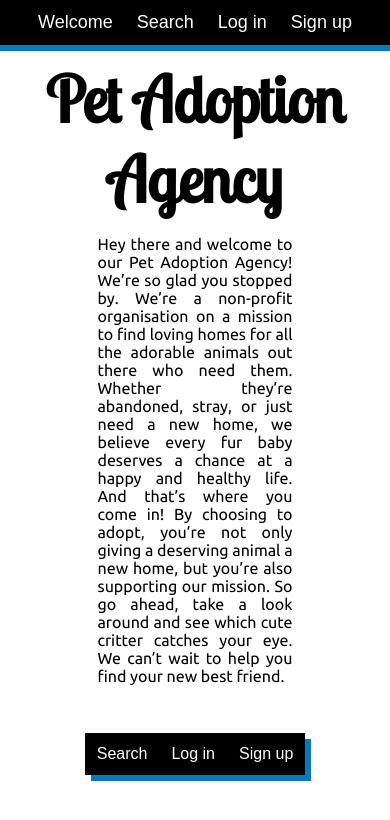
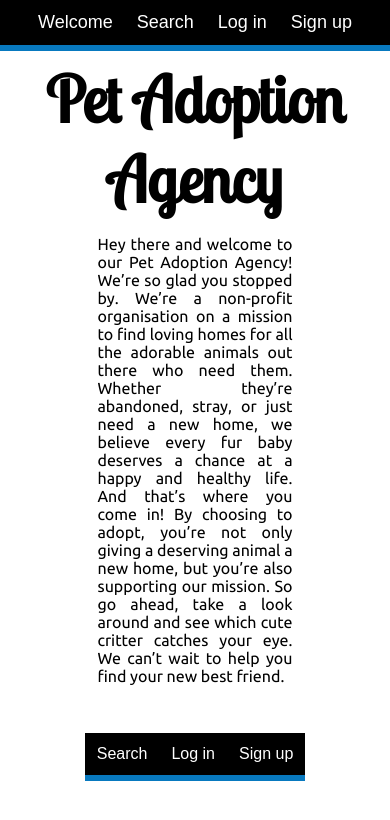
Before and after one commit to naelachkar/petAdoption-FE, a React (Create React App) app: page / in a window 390 px wide. Shown: the top 820 px of the page. Built offline with nearby package versions, Linux system fonts and the light colour scheme; no server answers.

Commit message:
Styling for mobile

```diff
--- a/src/App.css
+++ b/src/App.css
@@ -37,6 +37,7 @@
   flex-direction: column;
   align-items: center;
   max-width: 100vw;
+  padding-bottom: 3dvh;
 }
 
 h1 {
@@ -54,14 +55,17 @@ button {
   cursor: pointer;
   background-color: #000;
   color: white;
-  box-shadow: 0.375rem 0.375rem #0879bf;
+  /* box-shadow: 0.375rem 0.375rem #0879bf; */
+  border-bottom: 0.375rem solid #0879bf;
   /* transition: background-color 200ms ease-in;
   transition: box-shadow 200ms ease-in; */
 }
 
 button:hover {
   background-color: #0879bf;
-  box-shadow: 0.375rem 0.375rem black;
+  /* box-shadow: 0.375rem 0.375rem black; */
+  border-bottom: 0.375rem solid black;
+  color: black
 }
 
 button:disabled {
--- a/src/components/NavBar/NavBar.css
+++ b/src/components/NavBar/NavBar.css
@@ -8,9 +8,11 @@
 
 .navContainer button {
   font-size: 1.125rem;
-  box-shadow: 0 0.375rem #0879bf;;
+  border-bottom: none;
+  /* box-shadow: 0 0.375rem #0879bf;; */
 }
 
 .navContainer button:hover {
-  box-shadow: 0 0.375rem black;
+  /* box-shadow: 0 0.375rem black; */
+  border-bottom: none;
 }
--- a/src/components/Search/Search.css
+++ b/src/components/Search/Search.css
@@ -18,11 +18,11 @@ fieldset {
   border-color: black;
 }
 
-@media screen and (max-width: 475px) {
+/* @media screen and (max-width: 475px) {
   fieldset {
     flex-direction: column;
   }
-}
+} */
 
 fieldset label,
 fieldset input,
@@ -40,5 +40,5 @@ legend {
   background-color: black;
   color: white;
   padding: 5px 10px;
-  box-shadow: 0.375rem 0.375rem #0879bf;
+  border-bottom: 0.375rem solid #0879bf;
 }
```
